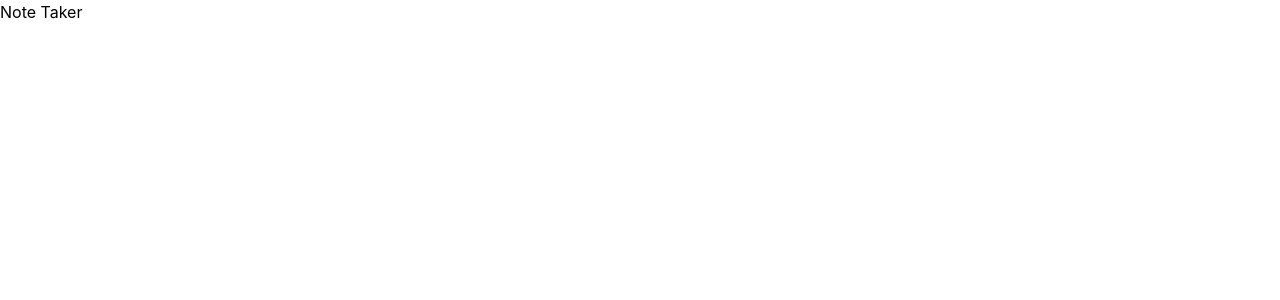
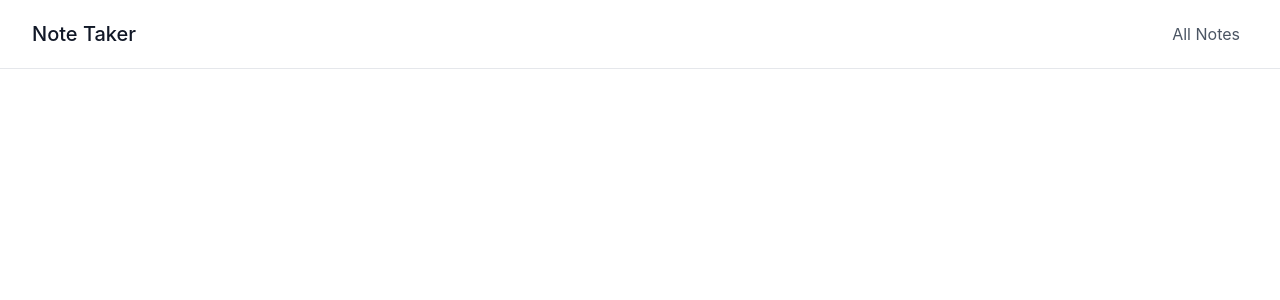
Before and after one commit to habib-sc/note-taker-client, a React (Create React App) app: page / in a window 1280 px wide. Shown: the top 300 px of the page. Built offline with nearby package versions, Linux system fonts and the light colour scheme.

Commit message:
Added header

```diff
--- a/src/App.js
+++ b/src/App.js
@@ -1,9 +1,10 @@
 import './App.css';
+import Header from './components/Header/Header';
 
 function App() {
   return (
     <div className="App">
-      <h1>Note Taker</h1>
+      <Header></Header>
     </div>
   );
 }
--- /dev/null
+++ b/src/components/Header/Header.js
@@ -0,0 +1,17 @@
+
+const Header = () => {
+    return (
+        <header class="text-gray-600 body-font border-b">
+            <div class="container mx-auto flex flex-wrap p-5 flex-col md:flex-row items-center">
+                <a class="flex title-font font-medium items-center text-gray-900 mb-4 md:mb-0">
+                    <span class="ml-3 text-xl">Note Taker</span>
+                </a>
+                <nav class="md:ml-auto flex flex-wrap items-center text-base justify-center">
+                    <a class="mr-5 hover:text-gray-900">All Notes</a>
+                </nav>
+            </div>
+        </header>
+    );
+};
+
+export default Header;
```
